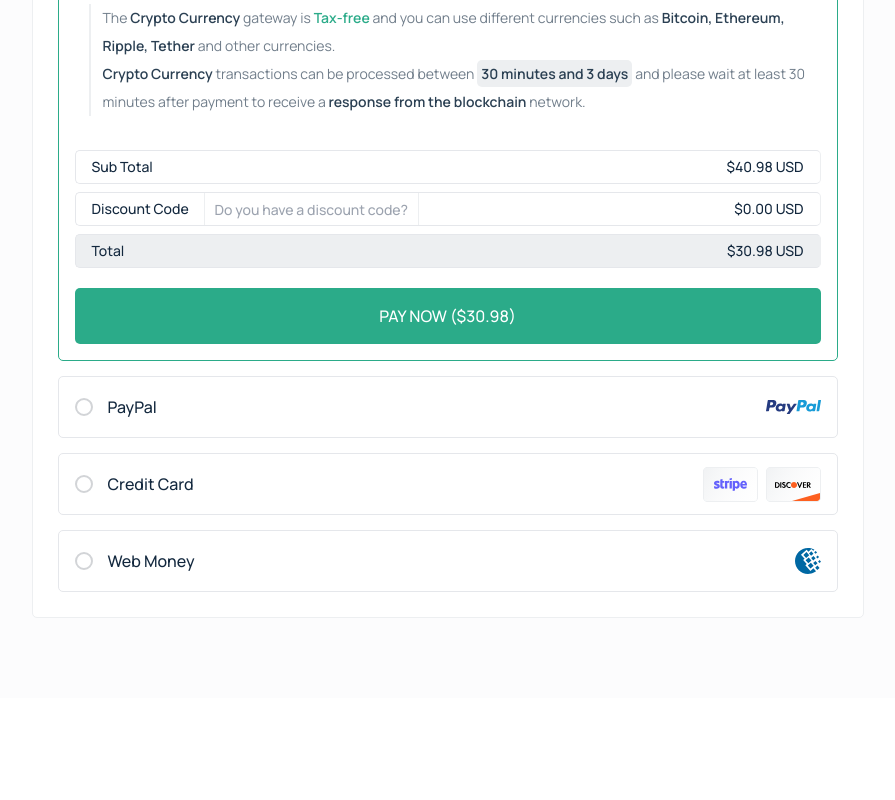
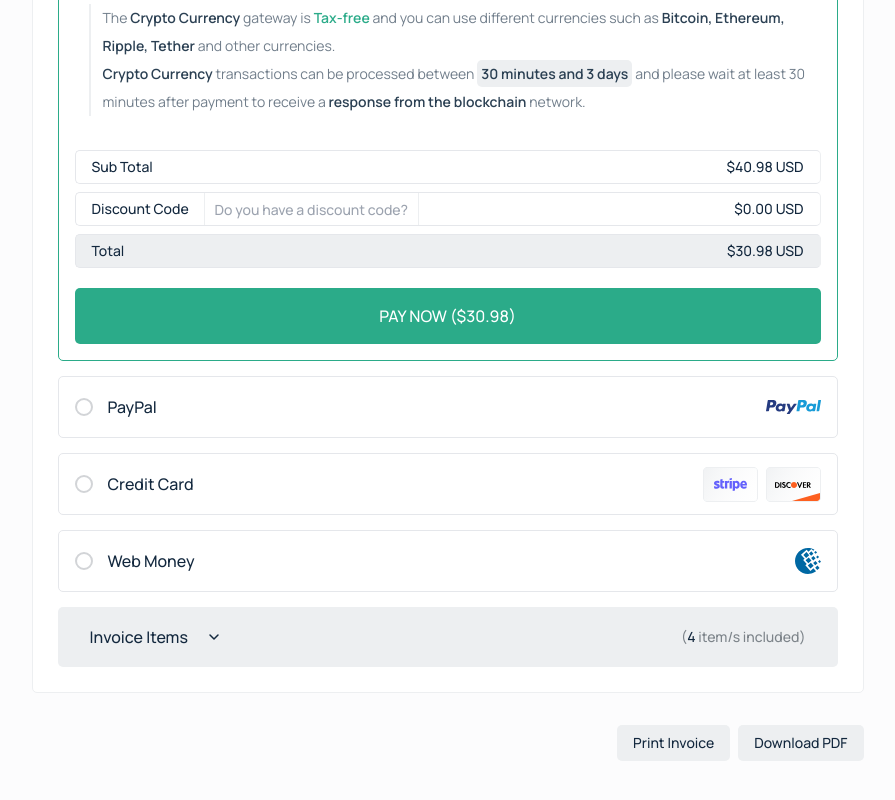
Before and after one commit to Ali-hagha/asamserver-sveltekit-test, a SvelteKit app: page / in a window 1280 px wide. Shown: the part 868-1668 px from the top of the page, without its empty margins (260-1155 px from the left). Before the commit the page ends 1566 px from the top, so only its background shows below. Built offline with nearby package versions, Linux system fonts and the light colour scheme.

Commit message:
add invoice items collapsible and print buttons

```diff
--- a/src/lib/types/types.ts
+++ b/src/lib/types/types.ts
@@ -13,6 +13,7 @@ export interface Invoice {
 	payTo: Customer;
 	subTotal: number;
 	total: number;
+	items: InvoiceItem[];
 }
 
 interface Customer {
@@ -20,5 +21,9 @@ interface Customer {
 	email: string | null;
 	address: string;
 }
+interface InvoiceItem {
+	title: string;
+	total: number;
+}
 
 export type PaymentMethod = 'CRYPTO' | 'PAYPAL' | 'CREDIT_CARD' | 'WEB_MONEY';
--- a/src/routes/(invoice)/+page.svelte
+++ b/src/routes/(invoice)/+page.svelte
@@ -3,6 +3,7 @@
 
 	import PaymentAccordionItem from './PaymentAccordionItem.svelte';
 	import InvoiceHeader from './InvoiceHeader.svelte';
+	import InvoiceItems from './InvoiceItems.svelte';
 
 	import iconBitcoin from '$lib/icons/crypto/Bitcoin.svg';
 	import iconEthereum from '$lib/icons/crypto/Ethereum.svg';
@@ -21,6 +22,7 @@
 </script>
 
 <div class="flex items-center justify-center pb-20">
+	<div class="flex flex-col items-end">
 		<div class="bg-white max-w-[832px] flex-1 border-[1px] border-porcelain rounded-[5px] p-[25px]">
 			<InvoiceHeader />
 			<div class="px-[15px] mb-5" data-theme="light">
@@ -77,5 +79,18 @@
 					<CryptoPaymentFrom />
 				</div>
 			</PaymentAccordionItem>
+
+			<InvoiceItems />
+		</div>
+		<div class="mt-8 flex gap-2">
+			<button
+				class="text-sm font-medium rounded-[5px] py-2 px-4 bg-porcelain transition-colors active:bg-porcelain hover:bg-french_gray/70"
+				>Print Invoice</button
+			>
+			<button
+				class="text-sm font-medium rounded-[5px] py-2 px-4 bg-porcelain transition-colors active:bg-porcelain hover:bg-french_gray/70"
+				>Download PDF</button
+			>
 		</div>
 	</div>
+</div>
--- a/src/routes/(invoice)/+page.ts
+++ b/src/routes/(invoice)/+page.ts
@@ -14,7 +14,25 @@ export function load() {
 			address: '47 Wharf Rd, N1 7GS London, United Kingdom'
 		},
 		subTotal: 40.98,
-		total: 30.98
+		total: 30.98,
+		items: [
+			{
+				title: 'Item number 1',
+				total: 5.98
+			},
+			{
+				title: 'Item number 2',
+				total: 11
+			},
+			{
+				title: 'Item number 3',
+				total: 5
+			},
+			{
+				title: 'Item number 4',
+				total: 9
+			}
+		]
 	};
 	return {
 		invoiceData
--- /dev/null
+++ b/src/routes/(invoice)/InvoiceItems.svelte
@@ -0,0 +1,35 @@
+<script lang="ts">
+	import { page } from '$app/stores';
+	import { currencyFormatter } from '$lib/util';
+	import type { Invoice } from '$lib/types/types';
+	import iconChevronDown from '$lib/icons/chevron-down.svg';
+
+	let checked: boolean = false;
+
+	$: invoice = $page.data.invoiceData as Invoice;
+</script>
+
+<div class="collapse bg-porcelain rounded-[5px]">
+	<input type="checkbox" bind:checked />
+	<div class="collapse-title font-medium px-8 flex items-center justify-between">
+		<div class="flex items-center gap-4">
+			<p>Invoice Items</p>
+			<img src={iconChevronDown} alt="arrow" class="transition-transform" class:rotate-180={checked}/>
+		</div>
+		<p class="text-stone_gray text-sm">
+			(<span class="text-primary_dark">{invoice.items.length}</span> item/s included)
+		</p>
+	</div>
+	<div class="collapse-content">
+		<div class="flex flex-col gap-2">
+			{#each invoice.items as item}
+				<div class="flex items-center justify-between px-4 py-2 rounded-[5px] bg-white">
+					<p class="font-medium text-sm leading-4">{item.title}</p>
+					<p class="font-medium text-sm leading-4">
+						{currencyFormatter.format(item.total)} USD
+					</p>
+				</div>
+			{/each}
+		</div>
+	</div>
+</div>
```
Also changed, not shown: src/lib/icons/chevron-down.svg (added). Lines whose indentation alone changed are shown as unchanged.
